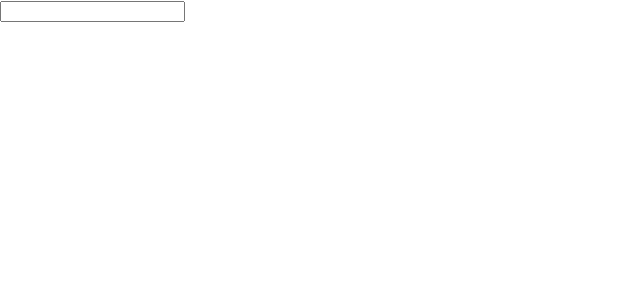
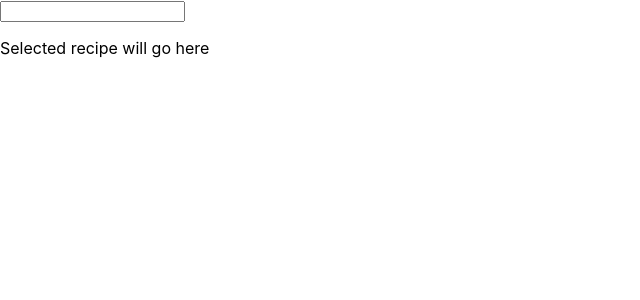
Before and after one commit to jakehowlett93/vegan-recipes, a React (Create React App) app: page / in a window 1280 px wide. Shown: the top 300 px of the page, without its empty margins (0-640 px from the left). Built offline with nearby package versions, Linux system fonts and the light colour scheme.

Commit message:
created recipe component

```diff
--- a/src/App.js
+++ b/src/App.js
@@ -2,6 +2,7 @@ import React from 'react';
 
 import './App.css';
 import Search from './components/search';
+import Recipe from './components/recipe';
 
 function App() {
   return (
@@ -9,7 +10,11 @@ function App() {
       <div className="left-scene">
         <Search />
       </div>
-      <div className="right-scene"></div>
+      <div className="right-scene">
+        <div className="selected-recipe">
+          <Recipe />
+        </div>
+      </div>
     </div>
   );
 }
--- /dev/null
+++ b/src/components/recipe.js
@@ -0,0 +1,9 @@
+import React from 'react';
+
+const Recipe = () => {
+  return (
+    <p>Selected recipe will go here</p>
+  )
+}
+
+export default Recipe;
```
